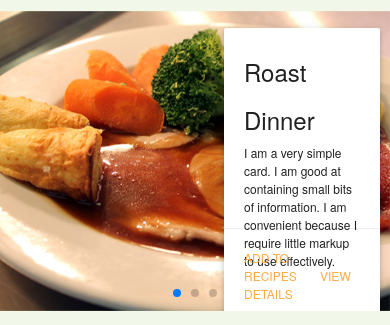
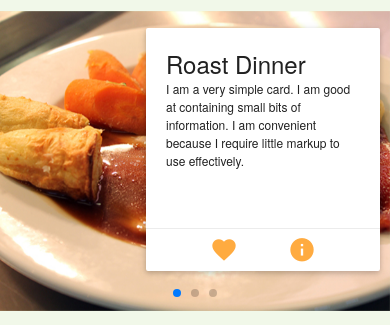
Before and after one commit to The-Demographics/Whats-Cooking-, a plain HTML site: page www/index.html in a window 390 px wide. Shown: the part 145-470 px from the top of the page. Drawn offline with Linux system fonts and the light colour scheme; some packages are replaced by stand-ins of ours.

Commit message:
Fixed Cards on Sliders
Made some changes to how they are displayed.

```diff
--- a/www/css/index.css
+++ b/www/css/index.css
@@ -167,3 +167,23 @@ footer ul li a{
 #discover-card-info{
     height: 200px;
 }
+.card-action{
+    text-align: center;
+    padding: 0 !important;
+}
+.card-action a{
+    margin: 10%;
+}
+
+@media (max-width:470px) {
+    .slider-info{
+        max-width: 60%;
+        width: 60%;
+    }
+    .card-content{
+        overflow: auto;
+    }
+    .card .card-content .card-title{
+        line-height: 32px;
+    }
+}
--- a/www/index.html
+++ b/www/index.html
@@ -44,8 +44,8 @@
 		              I am convenient because I require little markup to use effectively.</p>
 		            </div>
 		            <div class="card-action">
-		              <a href="#">Add to Recipes</a>
-		              <a href='#'>View Details</a>
+		              <a href=""><i class="mdi-action-favorite small"></i></a>
+		              <a href=""><i class="mdi-action-info small"></i></a>
 		            </div>
 		          </div>
 						</div>
@@ -59,8 +59,8 @@
 		              I am convenient because I require little markup to use effectively.</p>
 		            </div>
 		            <div class="card-action">
-		              <a href="#">Add to Recipes</a>
-		              <a href='#'>View Details</a>
+		              <a href=""><i class="mdi-action-favorite small"></i></a>
+		              <a href=""><i class="mdi-action-info small"></i></a>
 		            </div>
 		          </div>
 						</div>
@@ -74,8 +74,8 @@
 		              I am convenient because I require little markup to use effectively.</p>
 		            </div>
 		            <div class="card-action">
-		              <a href="#">Add to Recipes</a>
-		              <a href='#'>View Details</a>
+		              <a href=""><i class="mdi-action-favorite small"></i></a>
+		              <a href=""><i class="mdi-action-info small"></i></a>
 		            </div>
 		          </div>
 						</div>
```
